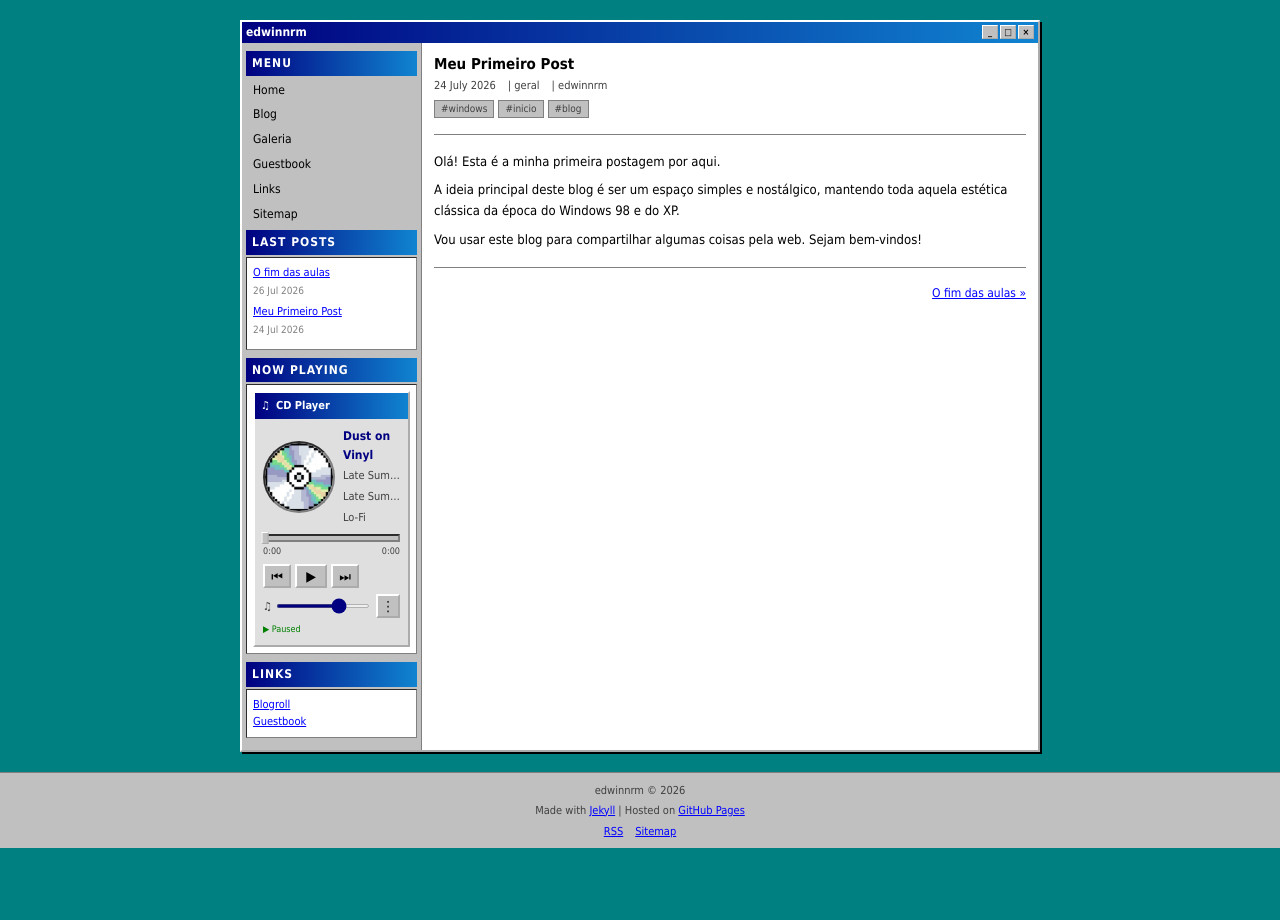
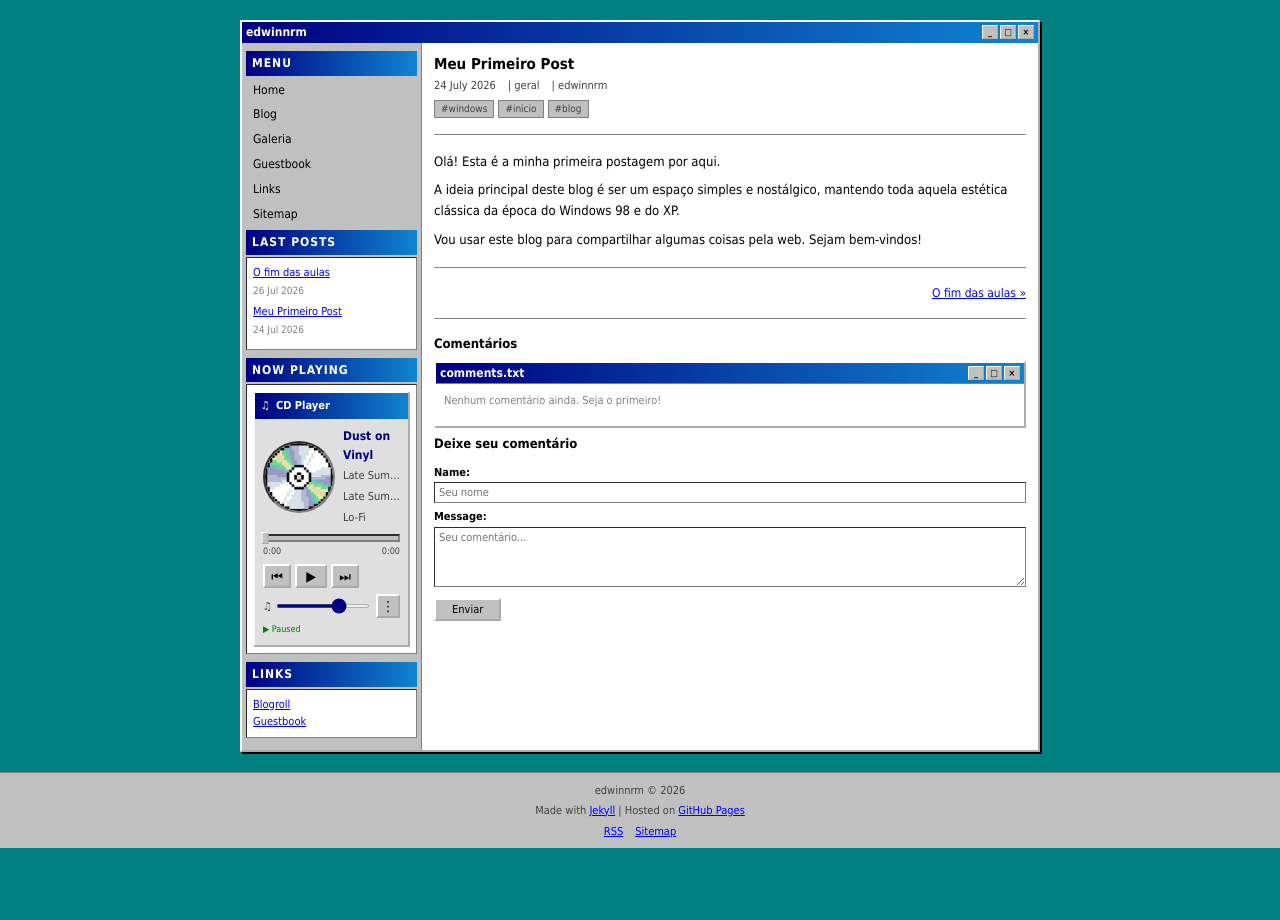
Before and after one commit to EdwinNRM/Blog, a Jekyll site: the page built from _posts/2026-07-24-primeiro-post.md, in a window 1280 px wide. Built offline with Jekyll 4.4.1, drawn with Linux system fonts in a browser that asks for light colours.

Commit message:
Add moderation system for guestbook and comments
- GH Action approve.yml: processa labels approved/rejected
- Guestbook JS agora envia type: 'guestbook'
- Post layout ganha seção de comentários com form + JS
- Estilos .comment-* no _components.scss
- _data/comments/ diretório para armazenar comentários

```diff
--- a/_layouts/post.html
+++ b/_layouts/post.html
@@ -40,4 +40,100 @@ layout: default
       </a>
     {% endif %}
   </nav>
+
+  <hr>
+
+  {% assign post_comments = site.data.comments[page.slug] %}
+  <div class="comments-section">
+    <h4>Comentários</h4>
+
+    <div class="y2k-window" style="margin: 8px 0;">
+      <div class="y2k-window__titlebar">
+        <span>comments.txt</span>
+        <div class="y2k-window__buttons">
+          <span>_</span><span>□</span><span>×</span>
+        </div>
+      </div>
+      <div class="y2k-window__body">
+        {% if post_comments %}
+          {% for entry in post_comments reversed %}
+            <div class="comment-msg">
+              <span class="comment-msg__name">{{ entry.name }}</span>
+              <span class="comment-msg__date"> ({{ entry.date }})</span>
+              <p class="comment-msg__text">{{ entry.message }}</p>
+            </div>
+          {% endfor %}
+        {% else %}
+          <p style="font-size: 11px; color: #808080;">Nenhum comentário ainda. Seja o primeiro!</p>
+        {% endif %}
+      </div>
+    </div>
+
+    <h4>Deixe seu comentário</h4>
+
+    <div class="comment-form">
+      <div class="comment-form__field">
+        <label for="comment-name">Name:</label>
+        <input type="text" id="comment-name" placeholder="Seu nome" required>
+      </div>
+      <div class="comment-form__field">
+        <label for="comment-message">Message:</label>
+        <textarea id="comment-message" placeholder="Seu comentário..." required></textarea>
+      </div>
+      <button id="comment-submit" class="comment-form__submit">Enviar</button>
+      <p id="comment-status" style="font-size: 10px; color: #808080; margin-top: 4px;"></p>
+    </div>
+  </div>
+
+  <script>
+  (function() {
+    var btn = document.getElementById('comment-submit');
+    var status = document.getElementById('comment-status');
+    var WORKER_URL = 'https://guestbook-worker.edwinnrm.workers.dev/';
+
+    btn.addEventListener('click', async function() {
+      var name = document.getElementById('comment-name').value.trim();
+      var message = document.getElementById('comment-message').value.trim();
+
+      if (!name || !message) {
+        status.textContent = 'Preencha todos os campos.';
+        status.style.color = '#ff0000';
+        return;
+      }
+
+      btn.disabled = true;
+      status.textContent = 'Enviando...';
+      status.style.color = '#808080';
+
+      try {
+        var res = await fetch(WORKER_URL, {
+          method: 'POST',
+          headers: { 'Content-Type': 'application/json' },
+          body: JSON.stringify({
+            name: name,
+            message: message,
+            type: 'comment',
+            post: '{{ page.slug }}'
+          })
+        });
+        var data = await res.json();
+
+        if (data.success) {
+          status.textContent = 'Comentário enviado para aprovação!';
+          status.style.color = '#008000';
+          document.getElementById('comment-name').value = '';
+          document.getElementById('comment-message').value = '';
+        } else {
+          status.textContent = 'Erro: ' + (data.error || 'tente novamente.');
+          status.style.color = '#ff0000';
+        }
+      } catch (e) {
+        status.textContent = 'Erro de conexão. Tente novamente.';
+        status.style.color = '#ff0000';
+      }
+
+      btn.disabled = false;
+    });
+  })();
+  </script>
 </article>
--- a/_sass/_components.scss
+++ b/_sass/_components.scss
@@ -529,6 +529,75 @@
   }
 }
 
+// ============================
+// Comment Form
+// ============================
+
+.comment-section {
+  margin-top: 16px;
+}
+
+.comment-form {
+  margin-top: 12px;
+
+  &__field {
+    margin-bottom: 6px;
+
+    label {
+      display: block;
+      font-size: 11px;
+      font-weight: bold;
+      margin-bottom: 2px;
+    }
+
+    input, textarea {
+      width: 100%;
+      padding: 3px 4px;
+      border: 1px inset $y2k-border-mid;
+      background: #ffffff;
+      font-family: $y2k-font-body;
+      font-size: 11px;
+    }
+
+    textarea {
+      height: 60px;
+      resize: vertical;
+    }
+  }
+
+  &__submit {
+    border: 2px outset $y2k-border-light;
+    background: $y2k-bg;
+    padding: 3px 16px;
+    font-family: $y2k-font-body;
+    font-size: 11px;
+    cursor: pointer;
+
+    &:active {
+      border-style: inset;
+    }
+  }
+}
+
+.comment-msg {
+  margin-bottom: 8px;
+  padding-bottom: 6px;
+  border-bottom: 1px solid $y2k-border-mid;
+
+  &__name {
+    font-weight: bold;
+  }
+
+  &__date {
+    font-size: 10px;
+    color: #808080;
+  }
+
+  &__text {
+    margin-top: 2px;
+  }
+}
+
 .guestbook-msg {
   margin-bottom: 8px;
   padding-bottom: 6px;
```
Also changed, not shown: pages/guestbook.md (+1 -1 lines), .github/workflows/approve.yml (added), 1 other file.
